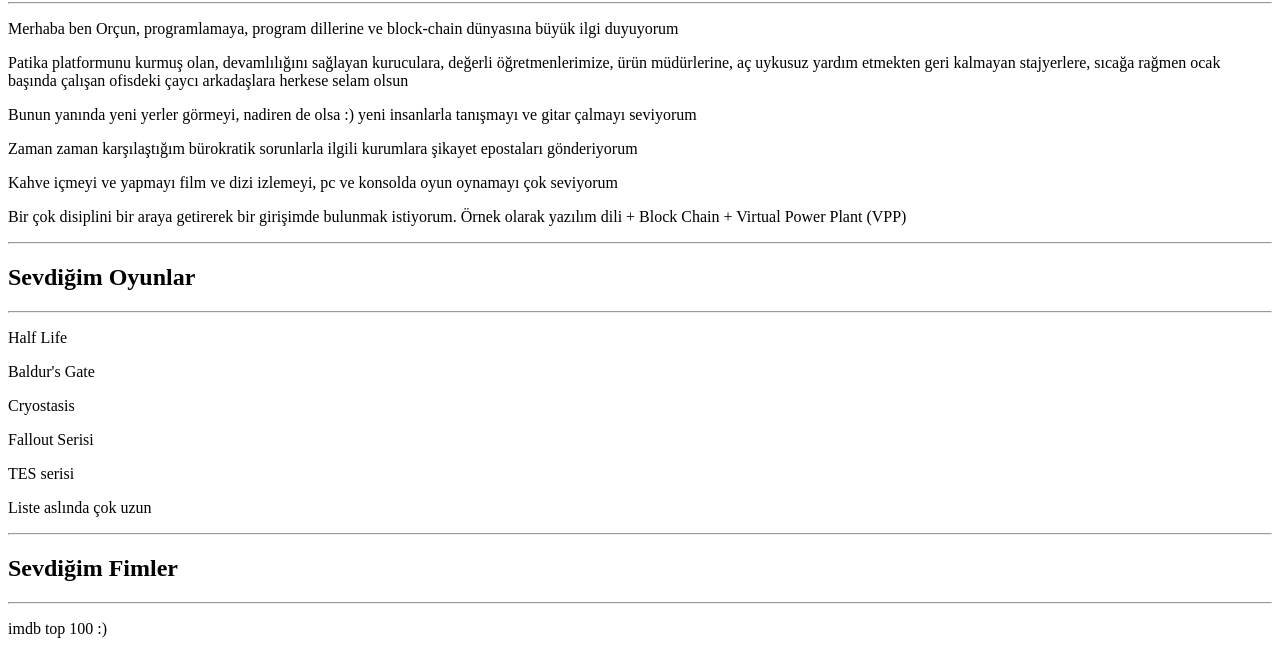
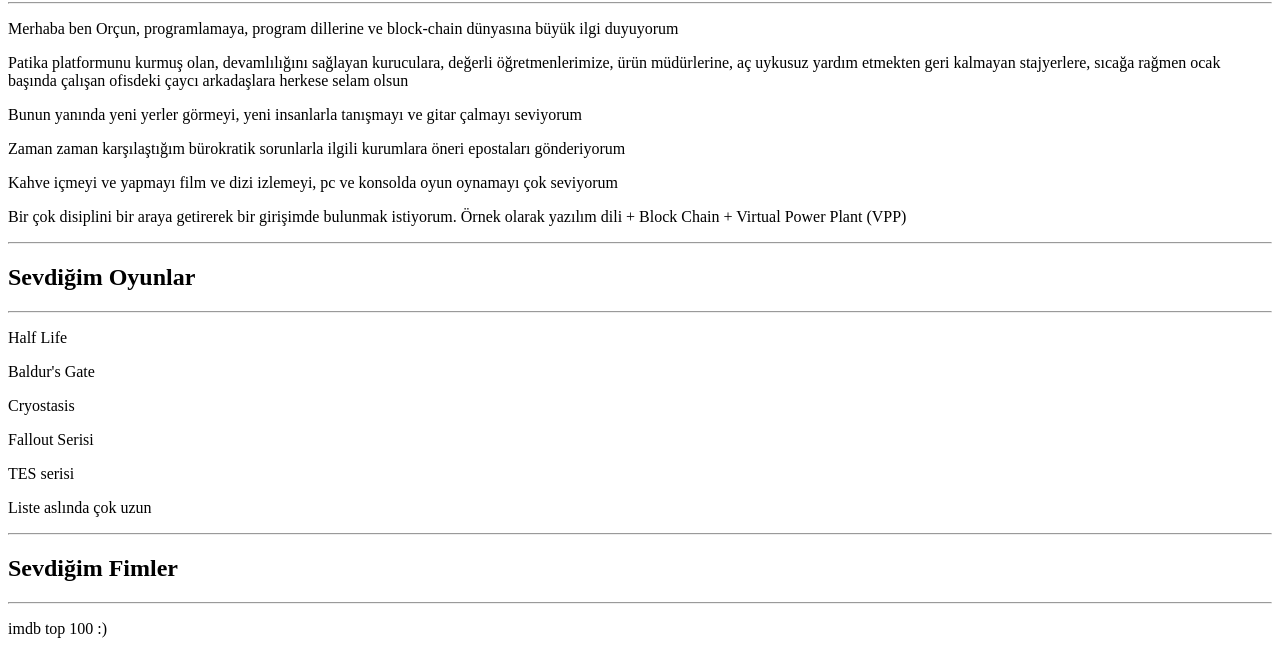
Before and after one commit to OrcunOzturk/Hakk-mda, a plain HTML site: page index.html in a window 1280 px wide. Shown: the part 133-784 px from the top of the page. Drawn offline with Linux system fonts and the light colour scheme.

Commit message:
Update index.html

```diff
--- a/index.html
+++ b/index.html
@@ -7,8 +7,8 @@
 <!--alt başlıklar için h2 kullanıyorum paragraflar için p kullanıyorum -->
 <p>Merhaba ben Orçun, programlamaya, program dillerine ve block-chain dünyasına büyük ilgi duyuyorum</p>
 <p>Patika platformunu kurmuş olan, devamlılığını sağlayan kuruculara, değerli öğretmenlerimize, ürün müdürlerine, aç uykusuz yardım etmekten geri kalmayan stajyerlere, sıcağa rağmen ocak başında çalışan ofisdeki çaycı arkadaşlara herkese selam olsun</p>
-<p>Bunun yanında yeni yerler görmeyi, nadiren de olsa :) yeni insanlarla tanışmayı ve gitar çalmayı seviyorum</p>
-<p> Zaman zaman karşılaştığım bürokratik sorunlarla ilgili kurumlara şikayet epostaları gönderiyorum </p>
+<p>Bunun yanında yeni yerler görmeyi, yeni insanlarla tanışmayı ve gitar çalmayı seviyorum</p>
+<p> Zaman zaman karşılaştığım bürokratik sorunlarla ilgili kurumlara öneri epostaları gönderiyorum </p>
 <p>Kahve içmeyi ve yapmayı film ve dizi izlemeyi, pc ve konsolda oyun oynamayı çok seviyorum </p>
 <p>Bir çok disiplini bir araya getirerek bir girişimde bulunmak istiyorum. Örnek olarak yazılım dili + Block Chain + Virtual Power Plant (VPP)</p>
 <hr />
```
